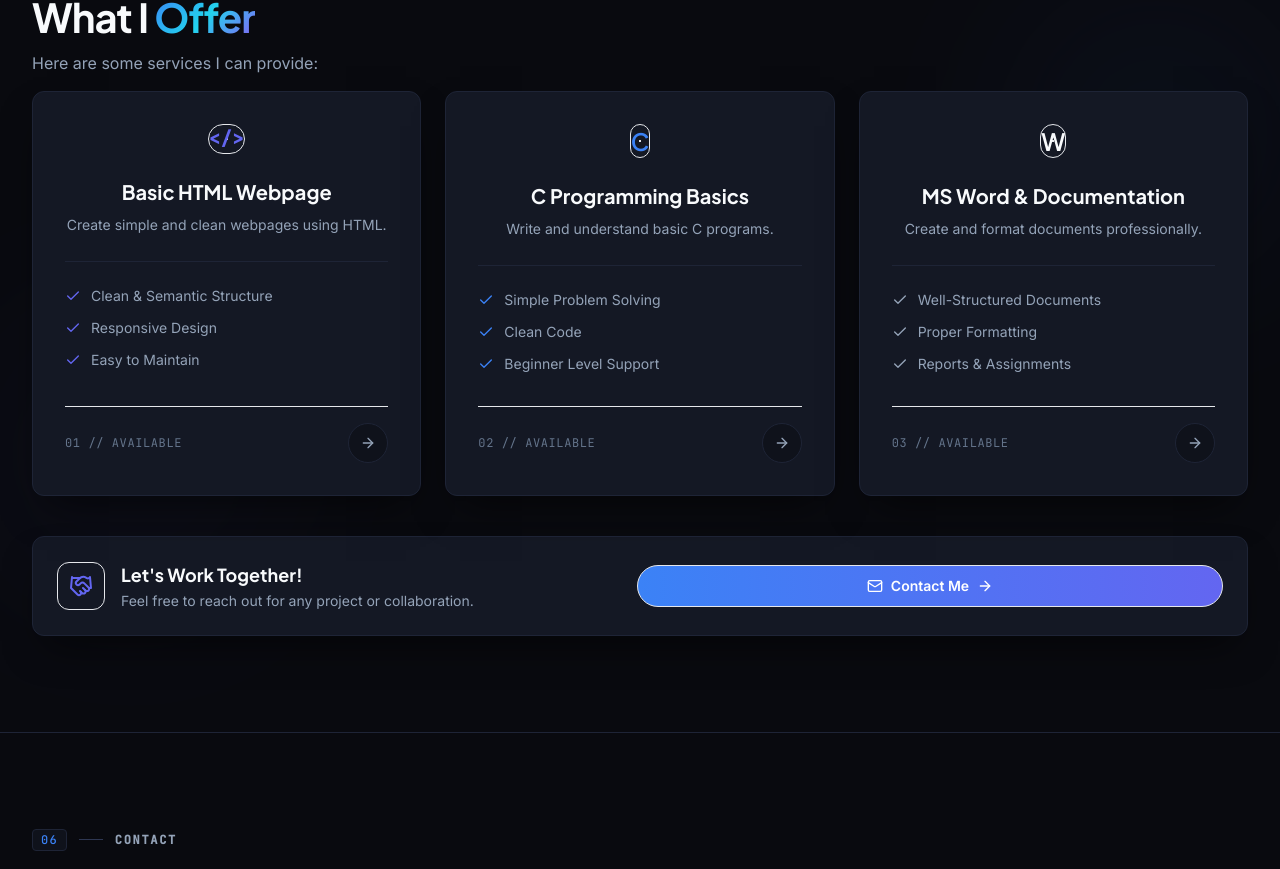
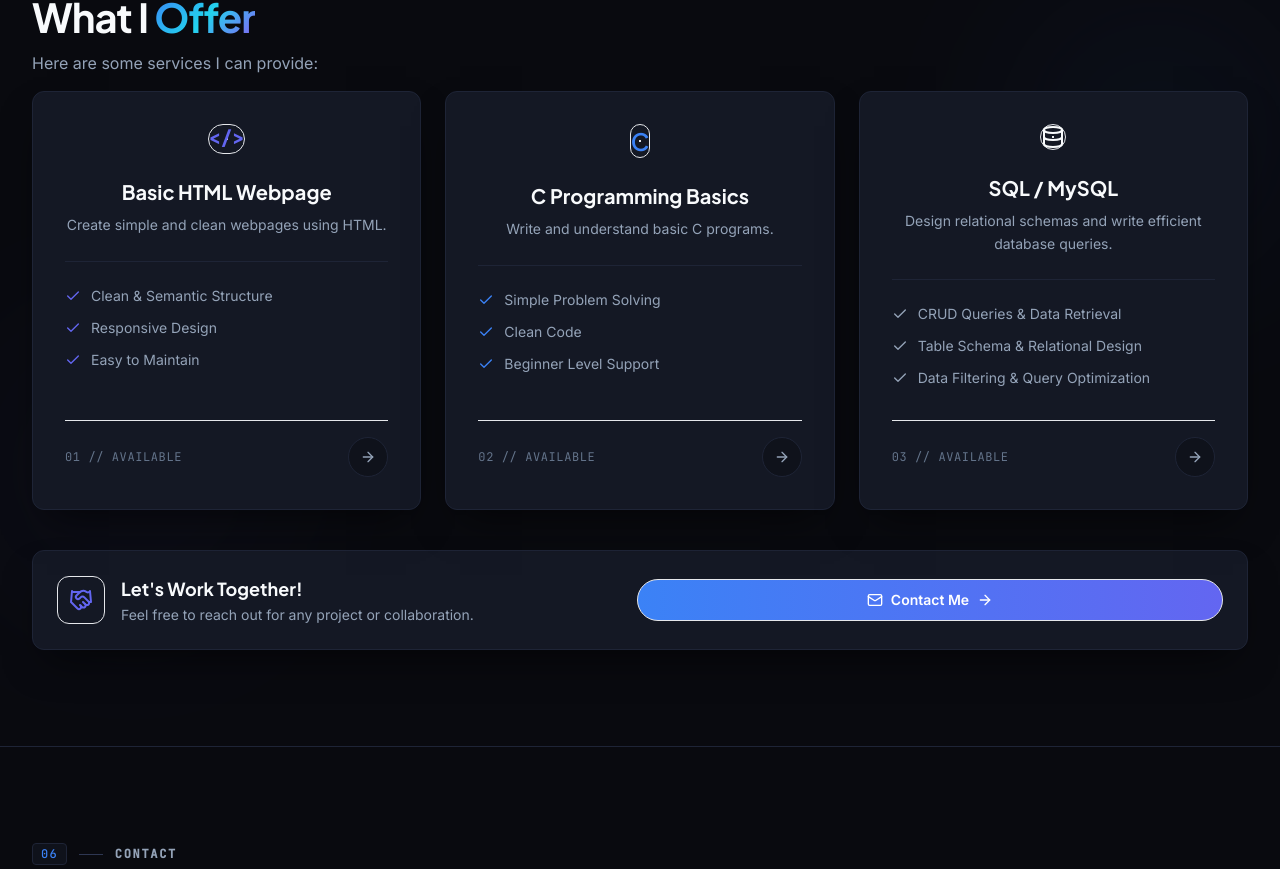
Before and after one commit to Sultana-Asma/sultana-portfolio, a React (Vite) app: page / in a window 1280 px wide. Shown: the part 4496-5365 px from the top of the page. Built offline with nearby package versions, Linux system fonts and the light colour scheme.

Commit message:
Update service card from MS Word to SQL / MySQL Database

```diff
--- a/src/components/sections/ServicesSection.jsx
+++ b/src/components/sections/ServicesSection.jsx
@@ -5,7 +5,7 @@ import {
   ArrowRight,
   Handshake,
   Mail,
-  FileText,
+  Database,
 } from "lucide-react";
 import { portfolioData } from "@/data/portfolioData";
 import SurfaceCard from "@/components/ui/SurfaceCard";
@@ -45,6 +45,9 @@ function ServiceOrbitalIcon({ type, accent }) {
         )}
         {type === "c" && (
           <span className="font-display text-2xl font-black">C</span>
+        )}
+        {type === "database" && (
+          <Database className="h-6 w-6" aria-hidden="true" />
         )}
         {type === "word" && (
           <span className="font-display text-2xl font-black">W</span>
--- a/src/data/portfolioData.js
+++ b/src/data/portfolioData.js
@@ -375,18 +375,18 @@ export const portfolioData = {
         inquirySubject: "Inquiry: C Programming Basics",
       },
       {
-        id: "ms-word-documentation",
+        id: "sql-mysql-database",
         number: "03",
-        title: "MS Word & Documentation",
-        summary: "Create and format documents professionally.",
-        iconType: "word",
+        title: "SQL / MySQL",
+        summary: "Design relational schemas and write efficient database queries.",
+        iconType: "database",
         accent: "cyan",
         deliverables: [
-          "Well-Structured Documents",
-          "Proper Formatting",
-          "Reports & Assignments",
+          "CRUD Queries & Data Retrieval",
+          "Table Schema & Relational Design",
+          "Data Filtering & Query Optimization",
         ],
-        inquirySubject: "Inquiry: MS Word & Documentation",
+        inquirySubject: "Inquiry: SQL / MySQL",
       },
     ],
     collaborationBanner: {
@@ -406,7 +406,7 @@ export const portfolioData = {
     inquiryTypes: [
       "Basic HTML Webpage",
       "C Programming Basics",
-      "MS Word & Documentation",
+      "SQL / MySQL",
       "Internship / Entry-Level Role",
       "Project Collaboration",
       "General Inquiry",
```
